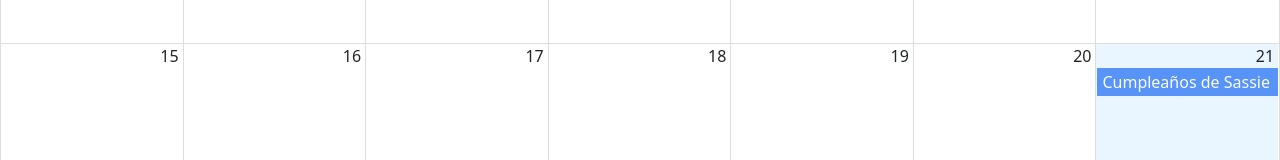
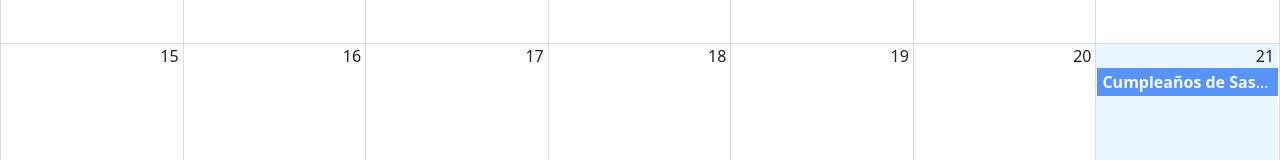
Before and after one commit to vegas29/CalendarApp, a React (Vite) app: page / in a window 1280 px wide. Shown: the part 366-526 px from the top of the page. Built offline with nearby package versions, Linux system fonts and the light colour scheme.

Commit message:
Customize event

```diff
--- /dev/null
+++ b/src/calendar/components/CalendarEvent.jsx
@@ -0,0 +1,13 @@
+export const CalendarEvent = ({event}) => {
+
+    const {title, user} = event;
+
+    return (
+
+        <>
+            <strong>{title}</strong>
+            <span>- {user.name}</span>
+        </>
+
+    )
+}
--- /dev/null
+++ b/src/calendar/components/index.js
@@ -0,0 +1,2 @@
+export * from './CalendarEvent';
+export * from './Navbar';
--- a/src/calendar/index.js
+++ b/src/calendar/index.js
@@ -1,2 +1 @@
 export * from './pages/CalendarPage';
-export * from './components/Navbar';
--- a/src/calendar/pages/CalendarPage.jsx
+++ b/src/calendar/pages/CalendarPage.jsx
@@ -1,7 +1,7 @@
 import { Calendar } from 'react-big-calendar';
 import 'react-big-calendar/lib/css/react-big-calendar.css';
 
-import { Navbar } from "../components/Navbar";
+import { Navbar, CalendarEvent } from "../components/";
 
 import { addHours } from 'date-fns';
 import { localizer, getMessagesES } from '../../helpers';
@@ -22,7 +22,6 @@
 export const CalendarPage = () => {
 
     const eventStyleGetter = ( event, start, end, isSelected ) => {
-        console.log({event, start, end, isSelected});
 
         const style = {
             backgroundColor: '#347CF7',
@@ -42,13 +41,16 @@
 
             <Calendar
                 culture='es'
-                localizer={localizer}
-                events={events}
+                localizer={ localizer }
+                events={ events }
                 startAccessor="start"
                 endAccessor="end"
                 style={{ height: 'calc(100vh - 80px)' }}
                 messages={getMessagesES()}
                 eventPropGetter={ eventStyleGetter }
+                components={{
+                    event: CalendarEvent
+                }}
             />
         </>
     )
```
